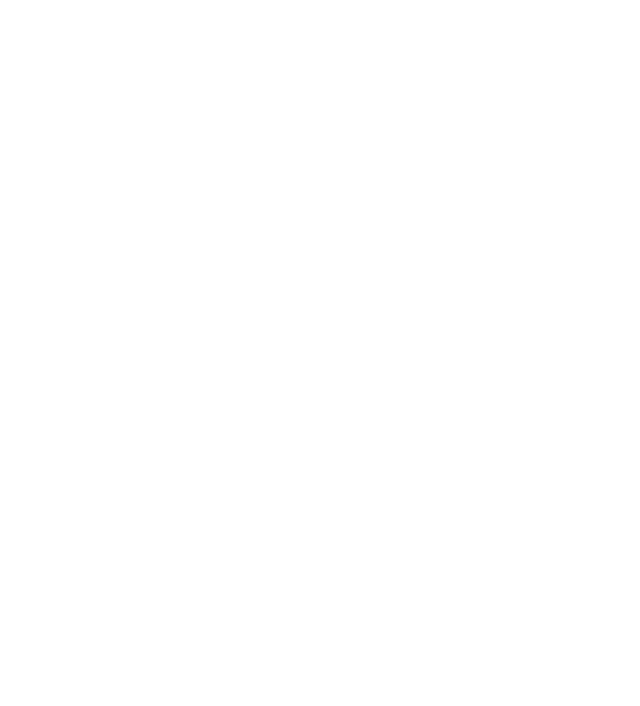
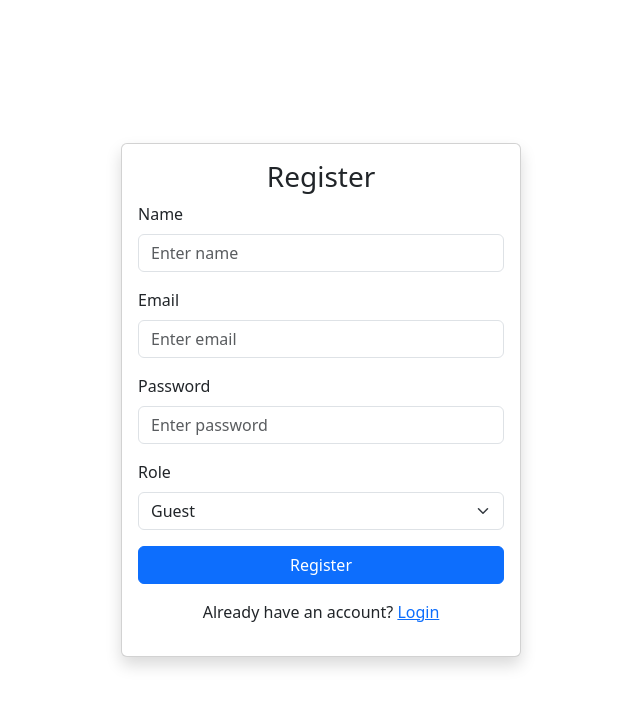
Before and after one commit to tahamahmood004/Hotel-Management-System, a React (Vite) app in the folder frontend/: page /register in a window 1280 px wide. Before the commit this address had no page. Shown: the top 706 px of the page, without its empty margins (319-959 px from the left). Built offline with nearby package versions, Linux system fonts and the light colour scheme.

Commit message:
register page and implement react-bootstrap

```diff
--- a/frontend/package.json
+++ b/frontend/package.json
@@ -11,7 +11,9 @@
   },
   "dependencies": {
     "axios": "^1.11.0",
+    "bootstrap": "^5.3.8",
     "react": "^19.1.1",
+    "react-bootstrap": "^2.10.10",
     "react-dom": "^19.1.1",
     "react-router-dom": "^7.8.2"
   },
--- a/frontend/src/App.jsx
+++ b/frontend/src/App.jsx
@@ -1,7 +1,7 @@
-import './App.css'
 import { BrowserRouter, Routes, Route } from "react-router-dom";
 import { AuthProvider } from "./context/AuthContext";
 import Login from "./pages/Login";
+import Register from "./pages/Register";
 import Dashboard from "./pages/Dashboard";
 import Rooms from "./pages/Rooms";
 import Reservations from "./pages/Reservations";
@@ -12,6 +12,7 @@
       <BrowserRouter>
         <Routes>
           <Route path="/" element={<Login />} />
+          <Route path="/register" element={<Register />} />
           <Route path="/dashboard" element={<Dashboard />} />
           <Route path="/rooms" element={<Rooms />} />
           <Route path="/reservations" element={<Reservations />} />
@@ -20,4 +21,5 @@
     </AuthProvider>
   );
 }
-export default App
+
+export default App;
--- a/frontend/src/main.jsx
+++ b/frontend/src/main.jsx
@@ -1,7 +1,8 @@
 import React from "react";
 import ReactDOM from "react-dom/client";
-import './index.css'
+// import './index.css'
 import App from './App'
+import 'bootstrap/dist/css/bootstrap.min.css';
 
 ReactDOM.createRoot(document.getElementById('root')).render(
   <React.StrictMode>
--- a/frontend/src/pages/Login.jsx
+++ b/frontend/src/pages/Login.jsx
@@ -1,4 +1,5 @@
 import { useState, useContext } from "react";
+import { Form, Button, Container, Row, Col, Card } from "react-bootstrap";
 import api from "../api/axios";
 import { AuthContext } from "../context/AuthContext";
 
@@ -19,17 +20,40 @@
   };
 
   return (
-    <div>
-      <h2>Login</h2>
-      <form onSubmit={handleSubmit}>
-        <input placeholder="Email" onChange={(e) => setEmail(e.target.value)} />
-        <input
-          type="password"
-          placeholder="Password"
-          onChange={(e) => setPassword(e.target.value)}
-        />
-        <button type="submit">Login</button>
-      </form>
-    </div>
+  <div className="d-flex justify-content-center align-items-center vh-100">
+    <Card style={{ width: "100%", maxWidth: "400px" }} className="p-4 shadow-sm">
+      <h3 className="text-center mb-3">Login</h3>
+      <Form onSubmit={handleSubmit}>
+        <Form.Group className="mb-3">
+          <Form.Label>Email</Form.Label>
+          <Form.Control
+            type="email"
+            placeholder="Enter email"
+            onChange={(e) => setEmail(e.target.value)}
+            required
+          />
+        </Form.Group>
+
+        <Form.Group className="mb-3">
+          <Form.Label>Password</Form.Label>
+          <Form.Control
+            type="password"
+            placeholder="Enter password"
+            onChange={(e) => setPassword(e.target.value)}
+            required
+          />
+        </Form.Group>
+
+        <Button variant="primary" type="submit" className="w-100">
+          Login
+        </Button>
+      </Form>
+
+      <p className="text-center mt-3">
+        Don’t have an account? <a href="/register">Register</a>
+      </p>
+    </Card>
+  </div>
+
   );
 }
--- /dev/null
+++ b/frontend/src/pages/Register.jsx
@@ -0,0 +1,89 @@
+import { useState } from "react";
+import { Form, Button, Container, Row, Col, Card } from "react-bootstrap";
+import api from "../api/axios";
+
+export default function Register() {
+  const [formData, setFormData] = useState({
+    name: "",
+    email: "",
+    password: "",
+    role: "guest",
+  });
+
+  const handleChange = (e) => {
+    setFormData({ ...formData, [e.target.name]: e.target.value });
+  };
+
+  const handleSubmit = async (e) => {
+    e.preventDefault();
+    try {
+      await api.post("/auth/register", formData);
+      alert("Registration successful! Please login.");
+      window.location.href = "/";
+    } catch (err) {
+      alert("Registration failed.");
+    }
+  };
+
+  return (
+    <Container className="d-flex justify-content-center align-items-center vh-100">
+      <Row>
+        <Col>
+          <Card style={{ width: "25rem" }} className="p-3 shadow">
+            <h3 className="text-center">Register</h3>
+            <Form onSubmit={handleSubmit}>
+              <Form.Group className="mb-3">
+                <Form.Label>Name</Form.Label>
+                <Form.Control
+                  type="text"
+                  placeholder="Enter name"
+                  name="name"
+                  onChange={handleChange}
+                  required
+                />
+              </Form.Group>
+
+              <Form.Group className="mb-3">
+                <Form.Label>Email</Form.Label>
+                <Form.Control
+                  type="email"
+                  placeholder="Enter email"
+                  name="email"
+                  onChange={handleChange}
+                  required
+                />
+              </Form.Group>
+
+              <Form.Group className="mb-3">
+                <Form.Label>Password</Form.Label>
+                <Form.Control
+                  type="password"
+                  placeholder="Enter password"
+                  name="password"
+                  onChange={handleChange}
+                  required
+                />
+              </Form.Group>
+
+              <Form.Group className="mb-3">
+                <Form.Label>Role</Form.Label>
+                <Form.Select name="role" onChange={handleChange}>
+                  <option value="guest">Guest</option>
+                  <option value="receptionist">Receptionist</option>
+                  <option value="admin">Admin</option>
+                </Form.Select>
+              </Form.Group>
+
+              <Button variant="primary" type="submit" className="w-100">
+                Register
+              </Button>
+            </Form>
+            <p className="text-center mt-3">
+              Already have an account? <a href="/">Login</a>
+            </p>
+          </Card>
+        </Col>
+      </Row>
+    </Container>
+  );
+}
```
Also changed, not shown: 1 other file (tests, documents, lock files or other folders).
